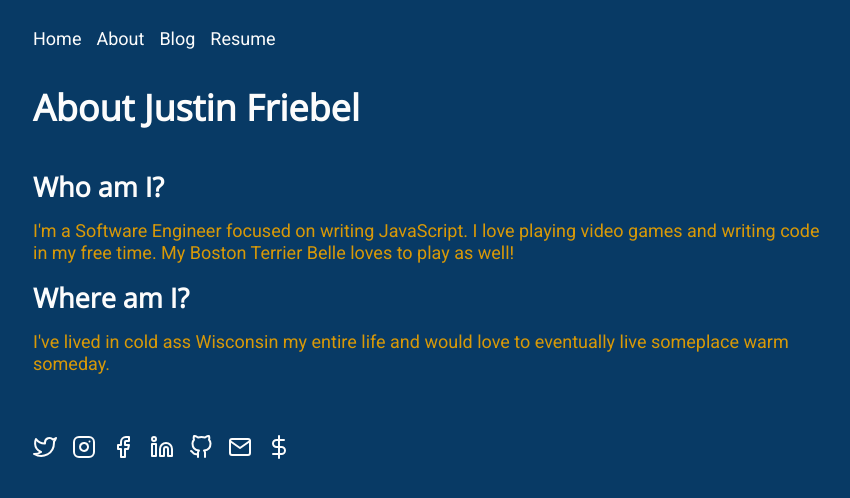
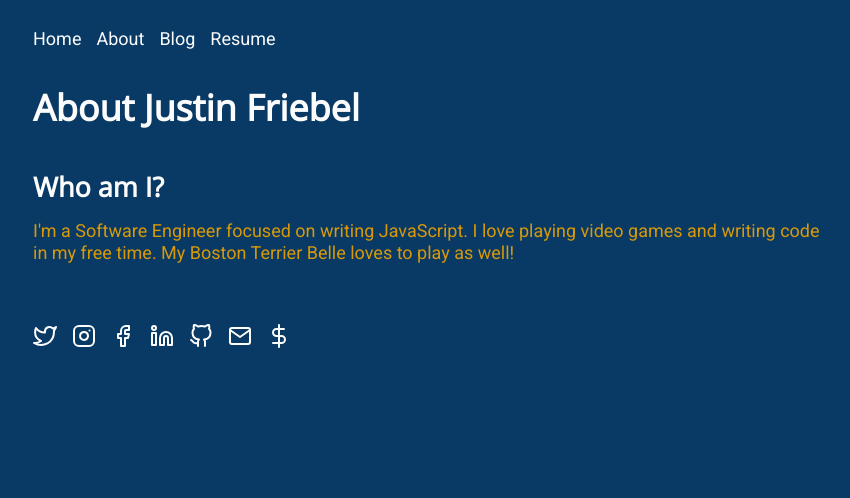
Before and after one commit to justinfriebel/nextjs-prismic-blog, a Next.js app: page /about in a window 1280 px wide. Shown: the top 498 px of the page, without its empty margins (207-1057 px from the left). Built offline with nearby package versions, Linux system fonts and the light colour scheme.

Commit message:
update about

```diff
--- a/pages/about.tsx
+++ b/pages/about.tsx
@@ -11,12 +11,6 @@ const About: NextPage = () => (
       video games and writing code in my free time. My Boston Terrier Belle
       loves to play as well!
     </p>
-
-    <h2>Where am I?</h2>
-    <p>
-      I've lived in cold ass Wisconsin my entire life and would love to
-      eventually live someplace warm someday.
-    </p>
   </Layout>
 );
 
```
